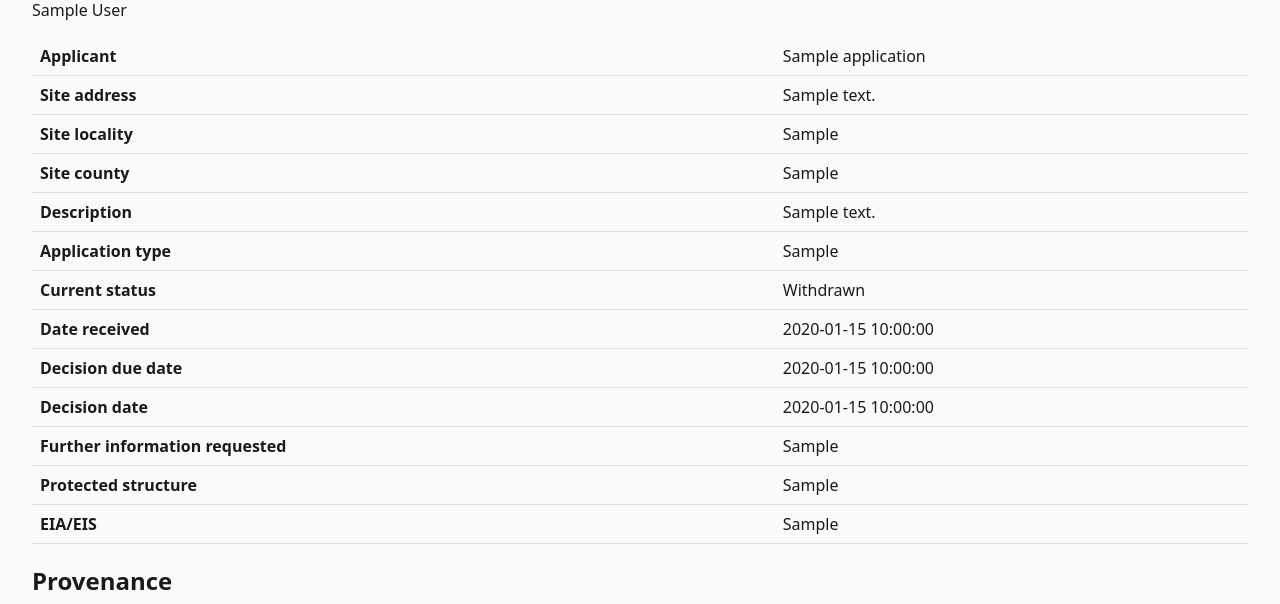
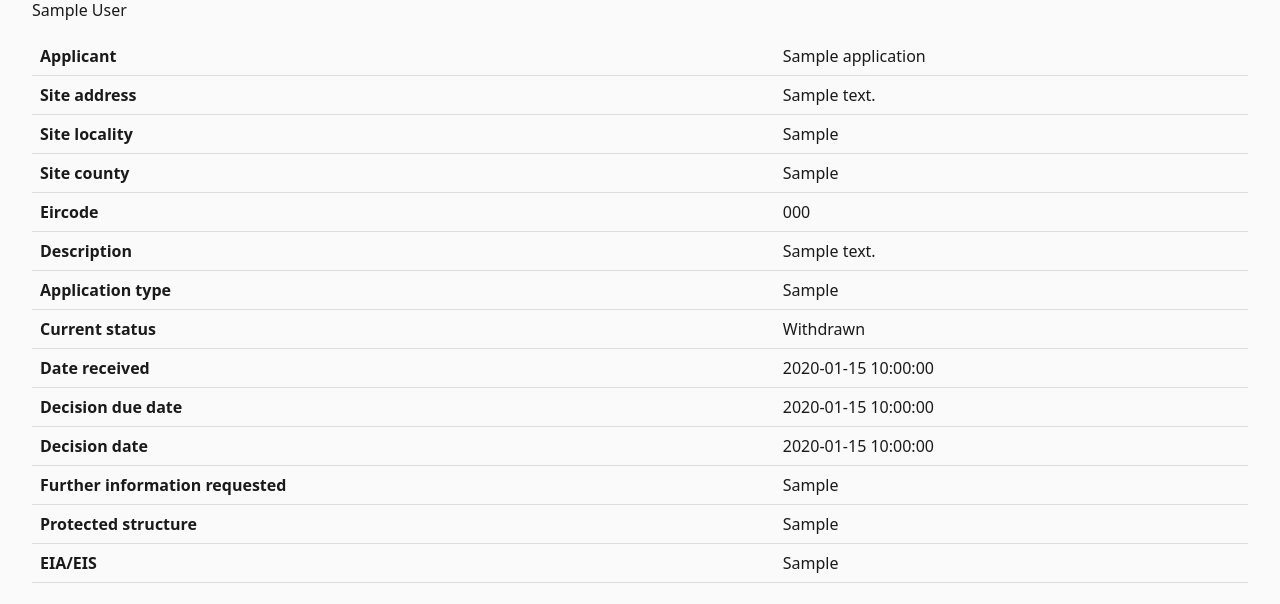
Before and after one commit to akshitharsola/planning-intelligence, a FastAPI app: template src/web/templates/application_detail.html in a window 1280 px wide. Shown: the part 141-745 px from the top of the page. Run offline with FastAPI, Linux system fonts and the light colour scheme; the template is opened without the code that fills it: most values are stand-ins (such as "Sample title", 1, 10 or a date in 2020).

Commit message:
feat: display eircode on the application detail page

```diff
--- a/src/web/templates/application_detail.html
+++ b/src/web/templates/application_detail.html
@@ -14,6 +14,7 @@
     <tr><th>Site address</th><td>{{ application.site_address }}</td></tr>
     <tr><th>Site locality</th><td>{{ application.site_locality }}</td></tr>
     <tr><th>Site county</th><td>{{ application.site_county }}</td></tr>
+    <tr><th>Eircode</th><td>{% if application.eircode %}{{ application.eircode[:3] }} {{ application.eircode[3:] }}{% else %}Not available{% endif %}</td></tr>
     <tr><th>Description</th><td>{{ application.development_description }}</td></tr>
     <tr><th>Application type</th><td>{{ application.application_type }}</td></tr>
     <tr><th>Current status</th><td>{{ application.planning_status_current }}</td></tr>
```
Also changed, not shown: tests/integration/test_web_routes.py (+3 -2 lines).
